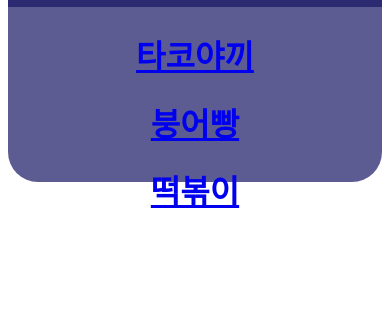
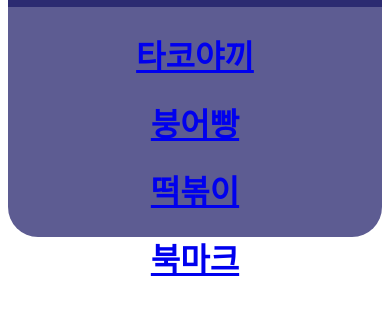
Before and after one commit to doueov/delicious_map, a plain HTML site: page takoyakki.html in a window 390 px wide. Both pictures are taken after a click on the element 347 px from the left and 62 px from the top of the page. Shown: the part 110-424 px from the top of the page. Drawn offline with Linux system fonts and the light colour scheme.

Commit message:
반응형 메뉴바 북마크 추가

```diff
--- a/css/search-add-screen.css
+++ b/css/search-add-screen.css
@@ -67,7 +67,7 @@
     .menu-list {
         display: none;
         width: 100%;
-        height: 190px;
+        height: 245px;
         margin-top: -15px;
         border-radius: 0px 0px 30px 30px;
         color: #fff;
--- a/takoyakki.html
+++ b/takoyakki.html
@@ -47,9 +47,11 @@
             <br><a href="takoyakki.html"><h1>타코야끼</h1></a>
             <a href="fishbread.html"><h1>붕어빵</h1></a>
             <a href="tteokbokkii.html"><h1>떡볶이</h1></a>
+            <a href="bookmark-tacoyakki.html"><h1>북마크</h1></a>
         </div>
 
    <!-- 지도 -->
+
 
 
     <!-- 검색, 추가 창 -->
```
Also changed, not shown: bookmark-fishbread.html (+1 -0 lines), bookmark-tacoyakki.html (+1 -0 lines), bookmark-tteokbokki.html (+1 -0 lines), fishbread.html (+1 -0 lines), tteokbokkii.html (+1 -0 lines).
